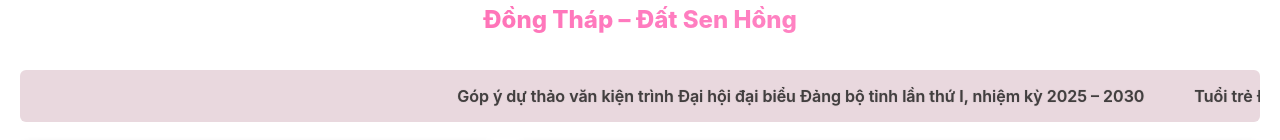
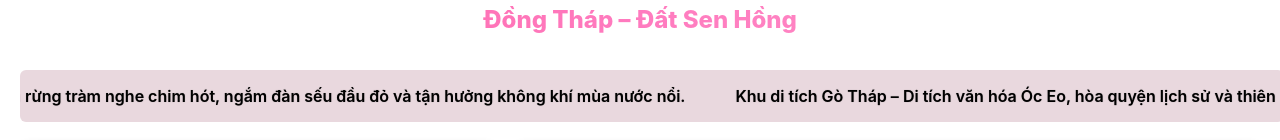
Before and after one commit to lhtrungtrung87864/website_react_DongThap, a React (Create React App) app in the folder myapp_frontend/: page / in a window 1280 px wide. Shown: the part 594-734 px from the top of the page. Built offline with nearby package versions, Linux system fonts and the light colour scheme.

Commit message:
Trangchu chỉ còn link LK nhanh + Tìm kiếm all data

```diff
--- a/myapp_frontend/src/assets/css/HomeUser.css
+++ b/myapp_frontend/src/assets/css/HomeUser.css
@@ -2,44 +2,6 @@
   padding: 20px;
 }
 
-.marquee-container {
-  background: #e9d8de;
-  color: #423f3f;
-  padding: 8px 12px;
-  margin-bottom: 20px;
-  text-shadow: 0 0 1px rgba(56, 53, 53, 0.4);
-  border-radius: 6px;
-  overflow: hidden;
-  position: relative;
-  height: 36px;
-  display: flex;
-  align-items: center;
-  font-weight: 600;
-  line-height: 1.4;
-  -webkit-font-smoothing: antialiased;
-  -moz-osx-font-smoothing: grayscale;
-}
-
-.marquee-track {
-  display: inline-block;
-  white-space: nowrap;
-  animation: marquee 15s linear infinite;
-  backface-visibility: hidden;
-}
-
-.marquee-track span {
-  margin-right: 50px;
-  display: inline-block;
-}
-
-@keyframes marquee {
-  0% {
-    transform: translateX(100%) translateZ(0);
-  }
-  100% {
-    transform: translateX(-100%) translateZ(0);
-  }
-}
 
 
 
@@ -163,9 +125,14 @@
   color: #000;
 }
 
+
 .main-article a {
   color: #333;          /* ép màu mặc định */
   text-decoration: none;
+}
+
+.main-article:hover a {
+  color: #007bff;
 }
 
 /* Bài phụ */
@@ -191,10 +158,9 @@
   text-decoration: none;
 }
 
-.sub-articles li:hover {
+.sub-articles li:hover a {
   color: #007bff;
 }
-
 
 /* cuoi trang */
 
--- /dev/null
+++ b/myapp_frontend/src/assets/css/Marquee.css
@@ -0,0 +1,49 @@
+.marquee-container {
+  overflow: hidden;
+  white-space: nowrap;
+  width: 100%;
+  background: #e9d8de;
+  color: #423f3f;
+ padding: 8px 12px;
+  margin-bottom: 20px;
+  text-shadow: 0 0 1px rgba(56, 53, 53, 0.4);
+  border-radius: 6px;
+  overflow: hidden;
+  position: relative;
+  height: 36px;
+  display: flex;
+  align-items: center;
+  font-weight: 600;
+  line-height: 1.4;
+  -webkit-font-smoothing: antialiased;
+  -moz-osx-font-smoothing: grayscale;
+}
+
+.marquee-track {
+  display: inline-block;
+  padding-left: 100%;
+  animation: marquee 80s linear infinite;
+}
+
+.marquee-item {
+  display: inline-block;
+  margin-right: 50px;
+  font-size: 16px;
+  color: #000; /* chữ đen */
+  text-decoration: none;
+  white-space: nowrap;
+}
+
+.marquee-item:hover {
+  color: #007bff; /* hover xanh */
+  text-decoration: underline;
+}
+
+@keyframes marquee {
+  from {
+    transform: translateX(0);
+  }
+  to {
+    transform: translateX(-100%);
+  }
+}
--- /dev/null
+++ b/myapp_frontend/src/component/Marquee.jsx
@@ -0,0 +1,92 @@
+import React from "react";
+import { Link } from "react-router-dom"; // nếu dùng react-router
+import "../assets/css/Marquee.css"
+
+const data = [
+  {
+    "title": "Vườn Quốc gia Tràm Chim – Không gian thiên nhiên hoang dã, ngồi thuyền giữa rừng tràm nghe chim hót, ngắm đàn sếu đầu đỏ và tận hưởng không khí mùa nước nổi.",
+    "link": "/tramchim"
+  },
+  {
+    "title": "Khu di tích Gò Tháp – Di tích văn hóa Óc Eo, hòa quyện lịch sử và thiên nhiên, đặc biệt rực rỡ vào mùa sen.",
+    "link": "/gothap"
+  },
+  {
+    "title": "Làng hoa Sa Đéc – “Xứ sở” hoa muôn màu, đặc biệt vào mùa xuân, vô cùng rực rỡ và thơ mộng.",
+    "link": "/sadec"
+  },
+  {
+    "title": "Nhà cổ Huỳnh Thủy Lê – Kiến trúc Đông – Tây độc đáo, gắn liền với câu chuyện tình “Người tình” của Marguerite Duras.",
+    "link": "/huynhthuyle"
+  },
+  {
+    "title": "Vàm Kỳ Hôn – Nổi bật với vẻ đẹp miệt vườn và cảnh sông nước miền Tây. Là vùng đất nhiều giai thoại, với các hoạt động buôn bán, ẩm thực ghe mộc độc đáo trên sông.",
+    "link": "/vamkyhon"
+  },
+  {
+    "title": "Phường Thới Sơn – Trước là vùng thuộc TP Mỹ Tho (Tiền Giang), nay trở thành địa điểm phát triển du lịch cộng đồng gắn với văn hóa sông nước và các sản phẩm đặc trưng.",
+    "link": "/thoison"
+  },
+  {
+    "title": "Khu di tích Xẻo Quýt - Điểm du lịch sinh thái kết hợp hành hương và về nguồn độc đáo, nằm trong danh sách thông tin nổi bật sau sáp nhập.",
+    "link": "/xeoquyt"
+  },
+  {
+    "title": "Khu di tích cụ Phó bảng Nguyễn Sinh Sắc - Một di tích mang giá trị lịch sử, gắn liền với nhân vật văn hóa – lịch sử nổi tiếng, đặc biệt được nhắc đến khi mô tả Đồng Tháp sau sáp nhập.",
+    "link": "/nguyensinhsac"
+  },
+  {
+    "title": "Khu du lịch Văn hóa Phương Nam - Nơi tái hiện tinh hoa văn hóa Nam Bộ với kiến trúc truyền thống, các đền thờ và hoạt động dân gian. Du khách có thể trải nghiệm không gian cổ kính và yên bình nơi đây.",
+    "link": "/phuongnam"
+  },
+  {
+    "title": "Chùa Vĩnh Tràng - Kiệt tác kiến trúc Đông – Tây hòa quyện, nổi bật với các đường nét tinh xảo và vẻ đẹp lôi cuốn đại diện cho thẩm mỹ miền Tây.",
+    "link": "/vinhtrang"
+  },
+  {
+    "title": "Khu bảo tồn Đồng Tháp Mười - Minh chứng rõ nét cho sự đa dạng sinh học, với hệ sinh thái rừng tràm và động thực vật phong phú, giữ nguyên vẻ đẹp hoang sơ và quyến rũ.",
+    "link": "/dongthapmuoi"
+  },
+  {
+    "title": "Biển Tân Thành - Bãi cát đen độc đáo dài khoảng 7 km, nơi du khách có thể trải nghiệm cuộc sống bình dị, cào nghêu khi thủy triều rút và ngắm cảnh bình minh hoặc hoàng hôn đầy ấn tượng.",
+    "link": "/tanthanh"
+  },
+  {
+    "title": "Vàm Kỳ Hôn - Vùng đất nhiều giai thoại, nổi bật với cảnh hoàng hôn kỳ vĩ trên vàm sông, chợ nổi về đêm lung linh đèn dầu và hàng bánh trái, là một trải nghiệm sống động miền Tây.",
+    "link": "/vamkyhon-2"
+  },
+  {
+    "title": "Niệm Phật Đường Liên Hoa & Tượng Quan Âm Nam Hải - Quần thể tâm linh nằm gần Vàm Kỳ Hôn, điểm nhấn là tượng Quan Âm cao 33 m đứng bên bờ sông Tiền – nơi vãn cảnh và hướng về vọng tâm linh.",
+    "link": "/lienhoa"
+  },
+  {
+    "title": "Phường Thới Sơn (cụm du lịch cộng đồng) - Trước thuộc TP Mỹ Tho, nơi đây định hướng phát triển du lịch cộng đồng qua các cụm du lịch tại ấp Thới Thạnh và Thới Bình: chèo xuồng, vườn cây ăn trái, trải nghiệm làm mứt bưởi, dệt chiếu, đờn ca tài tử... liên kết với OCOP.",
+    "link": "/cum-thoison"
+  },
+  {
+    "title": "Phường Mỹ Tho mới - Bao gồm cù lao Thới Sơn và chợ nổi Cái Bè – nơi diễn ra các hoạt động chèo xuồng ba lá, tham quan làng nghề (kẹo dừa, bánh tráng), điểm du lịch văn hóa hấp dẫn.",
+    "link": "/mytho"
+  },
+  {
+    "title": "Xã Tân Đông - Xã sở hữu cảnh quan sông nước thơ mộng, các làng nghề truyền thống như dệt chiếu, làm bánh, thu hút du lịch sinh thái kết hợp văn hóa.",
+    "link": "/tandong"
+  },
+  {
+    "title": "Xã Tân Phước 2 - Mô hình du lịch sinh thái ven sông Hậu và du lịch cộng đồng đang được đẩy mạnh, nổi bật với sản xuất nông nghiệp công nghệ cao và cây ăn trái, phù hợp phát triển du lịch xanh.",
+    "link": "/tanphuoc2"
+  }
+];
+
+export default function Marquee() {
+  return (
+    <div className="marquee-container">
+      <div className="marquee-track">
+        {data.map((item, idx) => (
+          <Link key={idx} to={item.link} className="marquee-item">
+            {item.title}
+          </Link>
+        ))}
+      </div>
+    </div>
+  );
+}
--- a/myapp_frontend/src/pages/user/HomeUser.js
+++ b/myapp_frontend/src/pages/user/HomeUser.js
@@ -2,6 +2,7 @@ import React, { useEffect, useState } from "react";
 import { useNavigate } from "react-router-dom";
 import Header from "../../component/Header";
 import Footer from "../../component/Footer";
+import Marquee from "../../component/Marquee";
 import "../../assets/css/HomeUser.css";
 import Search from "../../component/Search";
 import newsData from "../../data/news.json";
@@ -119,21 +120,9 @@ export default function HomeUser() {
 
         <main className="home-main">
           {/* Dòng chữ chạy */}
-          <div class="marquee-container">
-            <div class="marquee-track">
-              <span>
-                Góp ý dự thảo văn kiện trình Ðại hội đại biểu Ðảng bộ tỉnh lần
-                thứ I, nhiệm kỳ 2025 – 2030
-              </span>
-              <span>
-                Tuổi trẻ Đồng Tháp kết nối tri thức - chuyển đổi số - phát triển
-                xanh và bền vững
-              </span>
-              <span>
-                Đồng Tháp đẩy mạnh phát triển nông nghiệp xanh, bền vững
-              </span>
-            </div>
-          </div>
+
+               <Marquee />
+
 
           <div className="content-wrapper">
             {/* Slideshow ảnh */}
```
